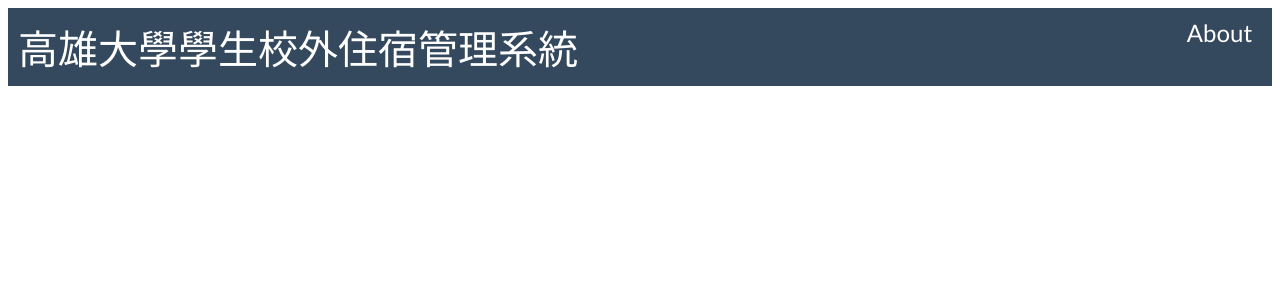
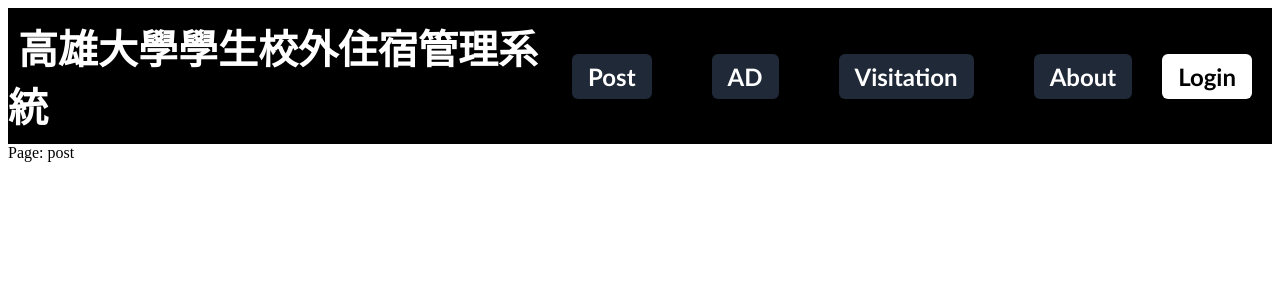
Before and after one commit to SulfurStar/SE_project_2024, a Nuxt app: page /post in a window 1280 px wide. Shown: the top 300 px of the page. Built offline with nearby package versions, Linux system fonts and the light colour scheme.

Commit message:
default layout

```diff
--- a/layouts/default.vue
+++ b/layouts/default.vue
@@ -2,8 +2,18 @@
   <div>
     <header>
       <nav>
-        <NuxtLink to="/" class="title-homepage">高雄大學學生校外住宿管理系統</NuxtLink>
-        <NuxtLink to="/about" class="title-btn">About</NuxtLink>
+        <div class="title-main">
+          <NuxtLink to="/" class="title-homepage">高雄大學學生校外住宿管理系統</NuxtLink>
+        </div>
+        <div class="title-side">
+          <NuxtLink to="/post" class="link-btn btn">Post</NuxtLink>
+          <NuxtLink to="/advertisement" class="link-btn btn">AD</NuxtLink>
+          <NuxtLink to="/visitation" class="link-btn btn">Visitation</NuxtLink>
+          <NuxtLink to="/about" class="link-btn btn">About</NuxtLink>
+        </div>
+        <div class="title-login">
+          <NuxtLink to="/login" class="login-btn btn">Login</NuxtLink>
+        </div>
       </nav>
     </header>
     <main>
@@ -19,16 +29,39 @@
 
 <style scoped>
 /* 在這裡可以添加佈局級別的樣式 */
+
 nav a {
   margin: 0 10px;
   color: #ffffff;
   text-decoration: none;
-}
-nav a.router-link-active {
   font-weight: bold;
 }
+
+nav{
+  display: flex;
+  align-items: center;
+  justify-content: space-between;
+}
+.title-main{
+  flex:1
+}
+.title-side{
+  flex: 1;
+  display: inline-flex;
+  align-items: center;
+  justify-content: center;
+  gap: 30px;
+}
+.title-login{
+  display: inline-flex;
+  align-items: center;
+}
+/* nav a.router-link-active {
+  font-weight: bold;
+} */
 header {
-  background-color: #35495e;
+  width: auto;
+  background-color: #000000;
   color: white;
   padding: 10px 0;
   font-family: 'Gill Sans', 'Gill Sans MT', Calibri, 'Trebuchet MS', sans-serif;
@@ -37,9 +70,36 @@
   font-size: 2.5em;
 }
 
-.title-btn {
+.btn {
+  display: inline-flex;
+  align-items: center;
+  justify-content: center;
+  padding: 0.5rem 1rem;
+  border-radius: 0.375rem;
+  background-color: #1f2937;
+  color: white;
+  text-decoration: none;
+}
+
+.btn:hover {
+  background-color: #374151;
+}
+
+.btn:focus {
+  outline: none;
+  box-shadow: 0 0 0 2px rgba(255, 255, 255, 0.5), 0 0 0 4px #6b7280;
+}
+
+.link-btn {
   font-size: 1.5em;
   float: right;
   margin-right: 20px;
 }
+.login-btn {
+  font-size: 1.5em;
+  float: right;
+  margin-right: 20px;
+  background-color: #ffffff;
+  color: black;
+}
 </style>
--- /dev/null
+++ b/pages/post.vue
@@ -0,0 +1,9 @@
+<script lang="ts" setup></script>
+
+<template>
+  <div>
+    Page: post
+  </div>
+</template>
+
+<style scoped></style>
```
